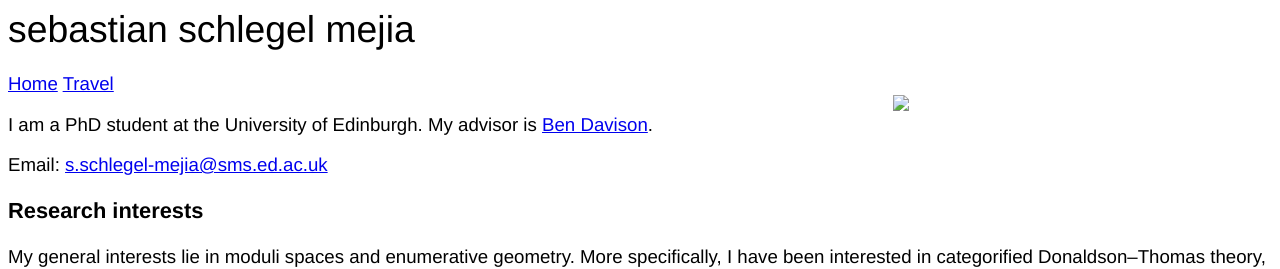
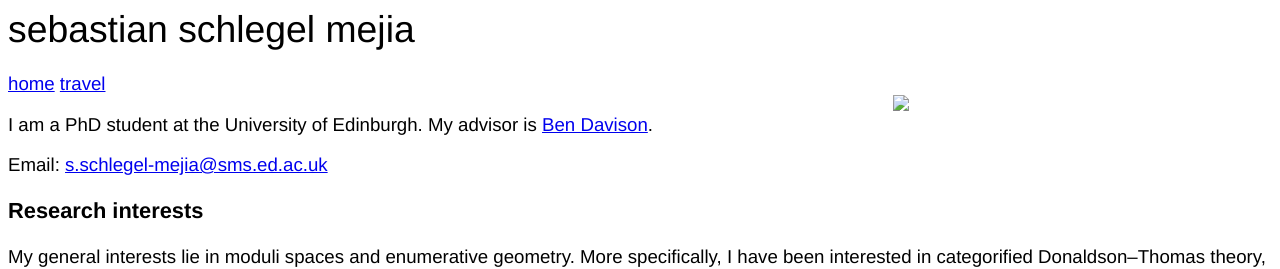
Before and after one commit to SebiSchlegel/SebiSchlegel.github.io, a Jekyll site: the page built from index.html, in a window 1280 px wide. Shown: the top 269 px of the page. Built offline with Jekyll 4.4.1, drawn with Linux system fonts in a browser that asks for light colours.

Commit message:
Update navigation.html

```diff
--- a/_includes/navigation.html
+++ b/_includes/navigation.html
@@ -1,5 +1,5 @@
 <nav>
   {% for item in site.data.navigation %}
-    <a href="{{ item.link }}" {% if page.url == item.link %}class="current"{% endif %}>{{ item.name }}</a>
+    <a href="{{ item.link }}" {% if page.url == item.link %}class="current"{% endif %}>{{ item.name | downcase }}</a>
   {% endfor %}
 </nav>
```
